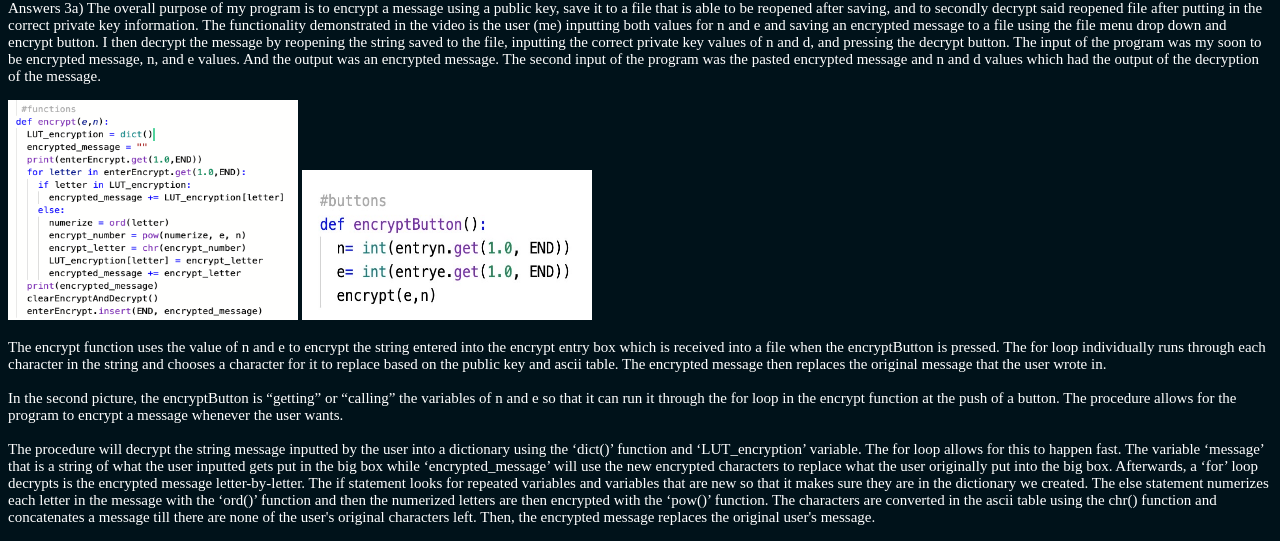
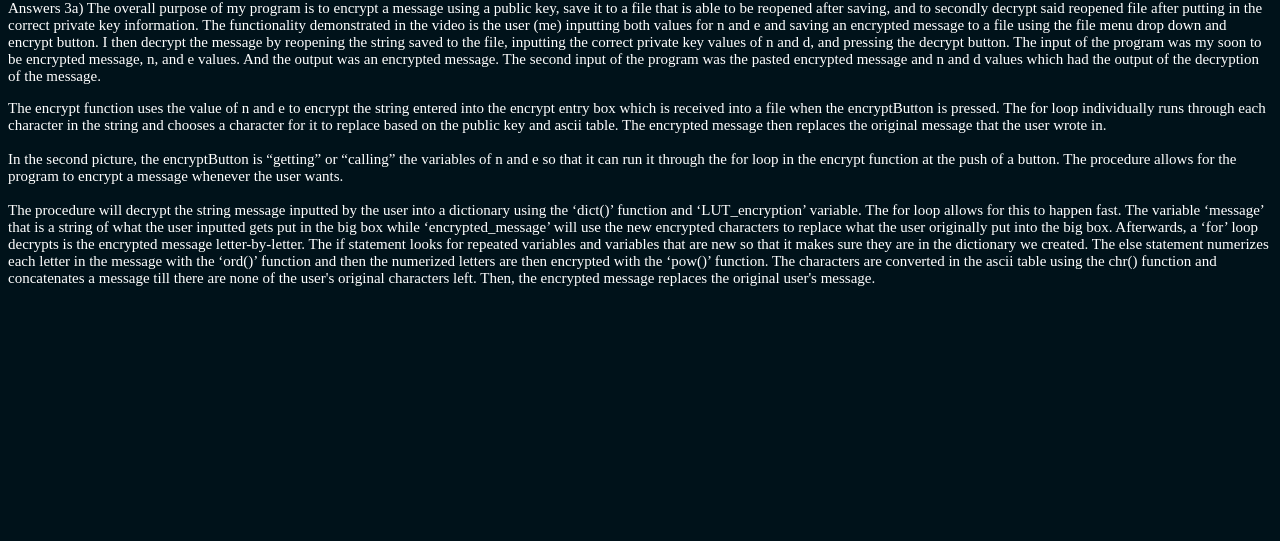
Before and after one commit to ivanagottwald/ivanagottwald.github.io, a plain HTML site: page rsaproject.html in a window 1280 px wide. Shown: the part 510-1051 px from the top of the page. After the commit the page ends 812 px from the top, so only its background shows below. Drawn offline with Linux system fonts and the light colour scheme.

```diff
--- a/rsaproject.html
+++ b/rsaproject.html
@@ -30,8 +30,6 @@
             Answers 3a) The overall purpose of my program is to encrypt a message using a public key, save it to a file that is able to be reopened after saving, and to secondly decrypt said reopened file after putting in the correct private key information. The functionality demonstrated in the video is the user (me) inputting both values for n and e and saving an encrypted message to a file using the file menu drop down and encrypt button. I then decrypt the message by reopening the string saved to the file, inputting the correct private key values of n and d, and pressing the decrypt button. The input of the program was my soon to be encrypted message, n, and e values. And the output was an encrypted message. The second input of the program was the pasted encrypted message and n and d values which had the output of the decryption of the message.
         </p>
 
-        <img src = "images/cspsc.png" height = "220px", width = "290px" text-align: left>
-        <img src = "images/cspsc1.jpeg" height = "150px", width = "290px" text-align: left>
 
         <p>
             The encrypt function uses the value of n and e to encrypt the string entered into the encrypt entry box which is received into a file when the encryptButton is pressed. The for loop individually runs through each character in the string and chooses a character for it to replace based on the public key and ascii table. The encrypted message then replaces the original message that the user wrote in.
```
